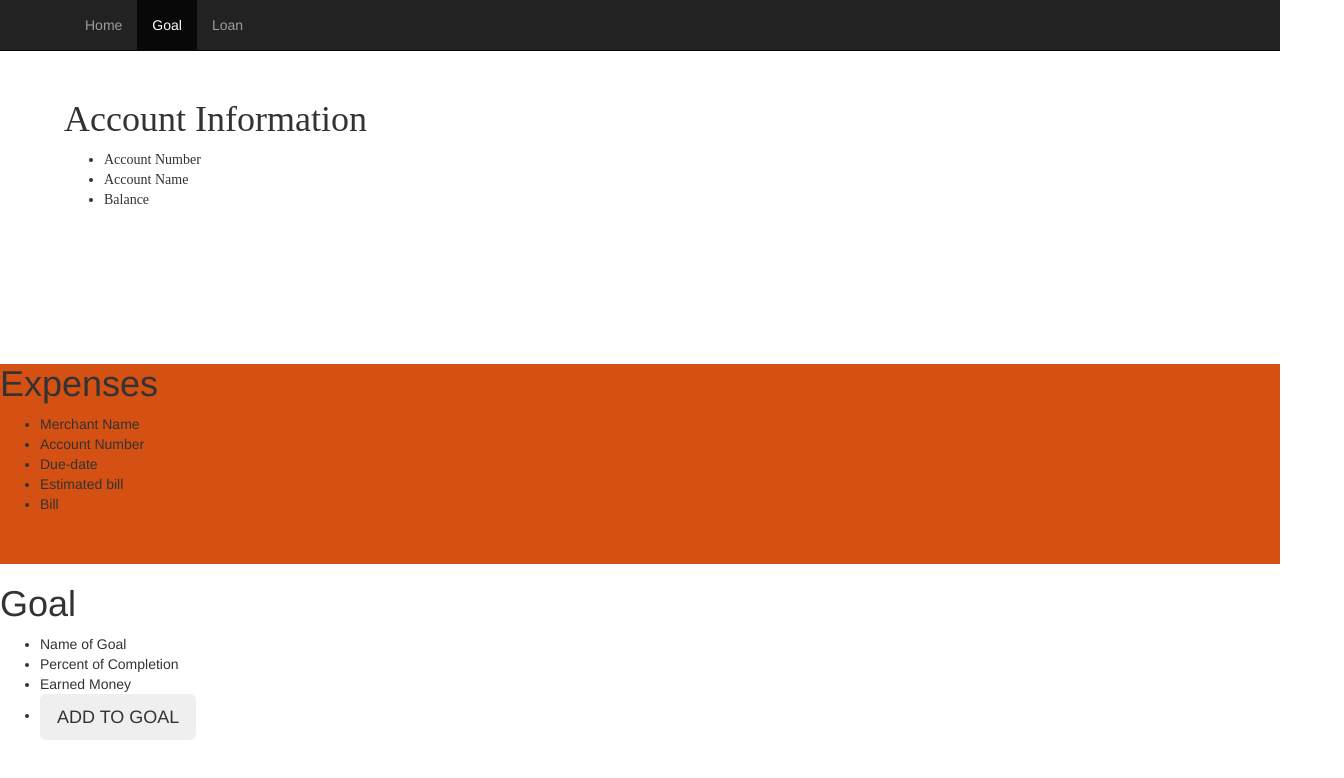
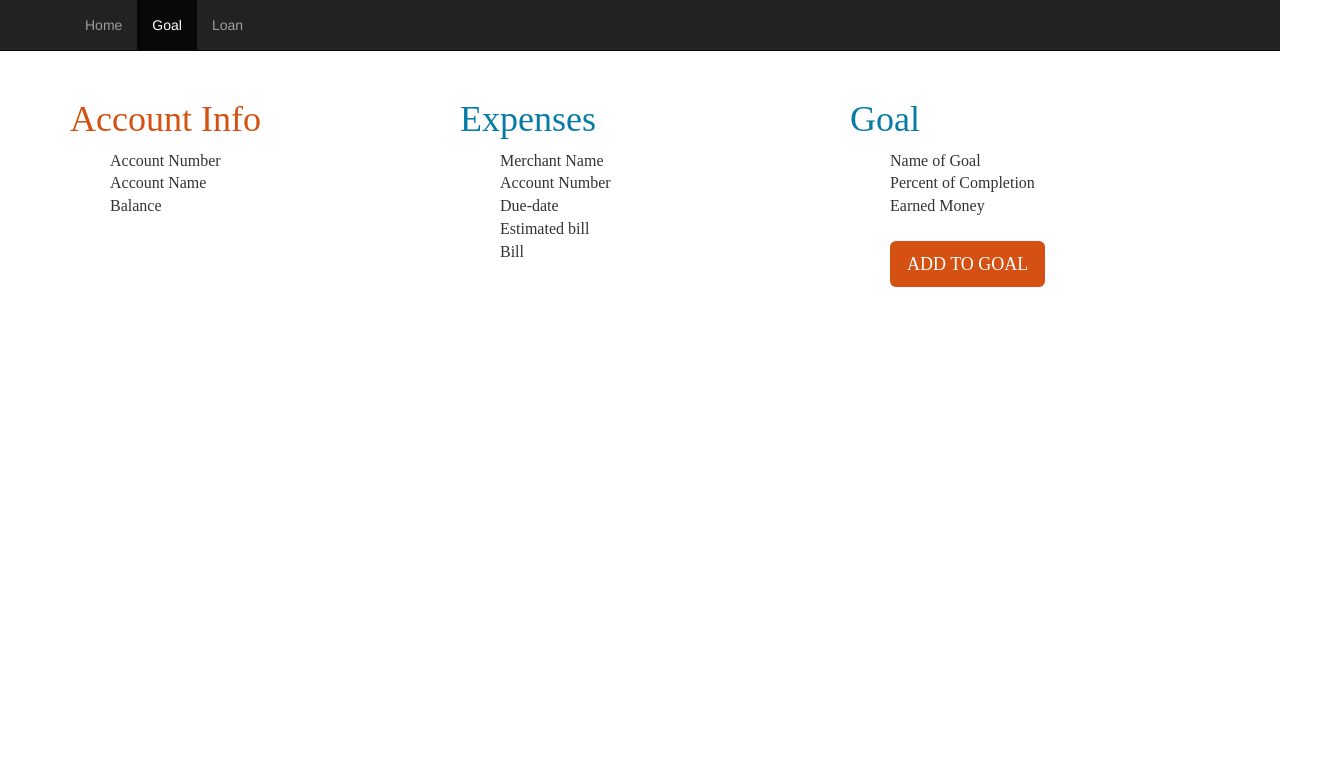
Before and after one commit to acondense/UHacMNL-Mamba, a website: page views/dashboard/index.html in a window 1280 px wide. Shown: the whole page, 1344 px wide, since content can reach past the window. Drawn offline with Linux system fonts and the light colour scheme; no server answers.

Commit message:
updated dashboard

```diff
--- a/views/dashboard/index.html
+++ b/views/dashboard/index.html
@@ -10,6 +10,15 @@
 	<script src="../js/jquery.js"></script>
 	<link rel="stylesheet" href="css/style.css">
 	<link rel="stylesheet" href="css/bootstrap.min.css">
+	<link rel="stylesheet" href="css/animate.css">
+
+	<style type="text/css">
+		#addGoal:hover {
+			background-color: #DF7F51;
+			color: white;
+		}
+	</style>
+
 </head>
 <body>
 	<nav class="navbar navbar-inverse navbar-fixed-top">
@@ -38,38 +47,42 @@
 	<br>
 	<br>
 	<br>
-	<!-- <div>
-		<h1>Your current money</h1>
-		<h3 id="displayAmount"></h3>
-	</div>
- -->
-	<div id="accntInfo">
-		<h1>Account Information</h1>
-			<ul>
+
+ 	<div class="container">
+ 		 <span id="animationSandbox" style="display: block;" class="bounceInLeft animated">
+ 		<div class="row" style="font-size: 16px; font-family: Montserrat;">
+ 		<div class="col-md-4" >
+		<h1 style="font-family: Montserrat; color: #D45113;">Account Info</h1>
+			<ul style="list-style-type: none;">
 				<li>Account Number</li>
 				<li>Account Name</li>
 				<li>Balance</li>
 			</ul>
-	</div>
-
-	<div id="expenses">
-		<h1>Expenses</h1>
-			<ul>
+		</div>
+		<div class="col-md-4">
+		<h1 style="font-family: Montserrat; color:#087CA7;">Expenses</h1>
+			<ul style="list-style-type: none;">
 				<li>Merchant Name</li>
 				<li>Account Number</li>
 				<li>Due-date</li>
 				<li>Estimated bill</li>
 				<li>Bill</li>
 			</ul>
-	</div>
-		<h1>Goal</h1>
-			<ul>
+		</div>
+		<div class="col-md-4">
+			<h1 style="font-family: Montserrat; color:#087CA7;"">Goal</h1>
+			<ul style="list-style-type: none;"	>
 				<li>Name of Goal</li>
 				<li>Percent of Completion</li>
 				<li>Earned Money</li>
-				<li><button ng-click="add()" class="btn btn-lg">ADD TO GOAL</button></li>
+				<br>
+				<button id="addGoal" ng-click="add()" class="btn btn-lg"  style="background-color: #D45113; color: white;">ADD TO GOAL</button>
 			</ul>
+
+		</div>
+		</div>
 	</div>
+
 
 
 
```
